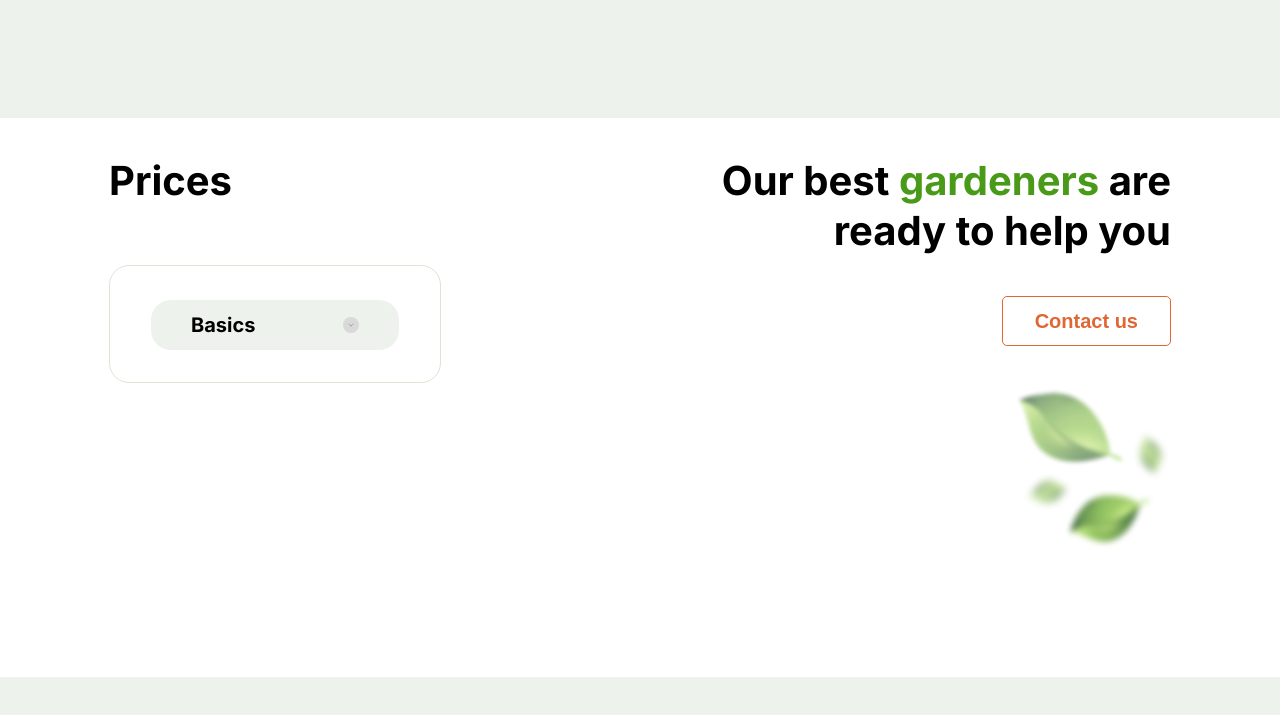
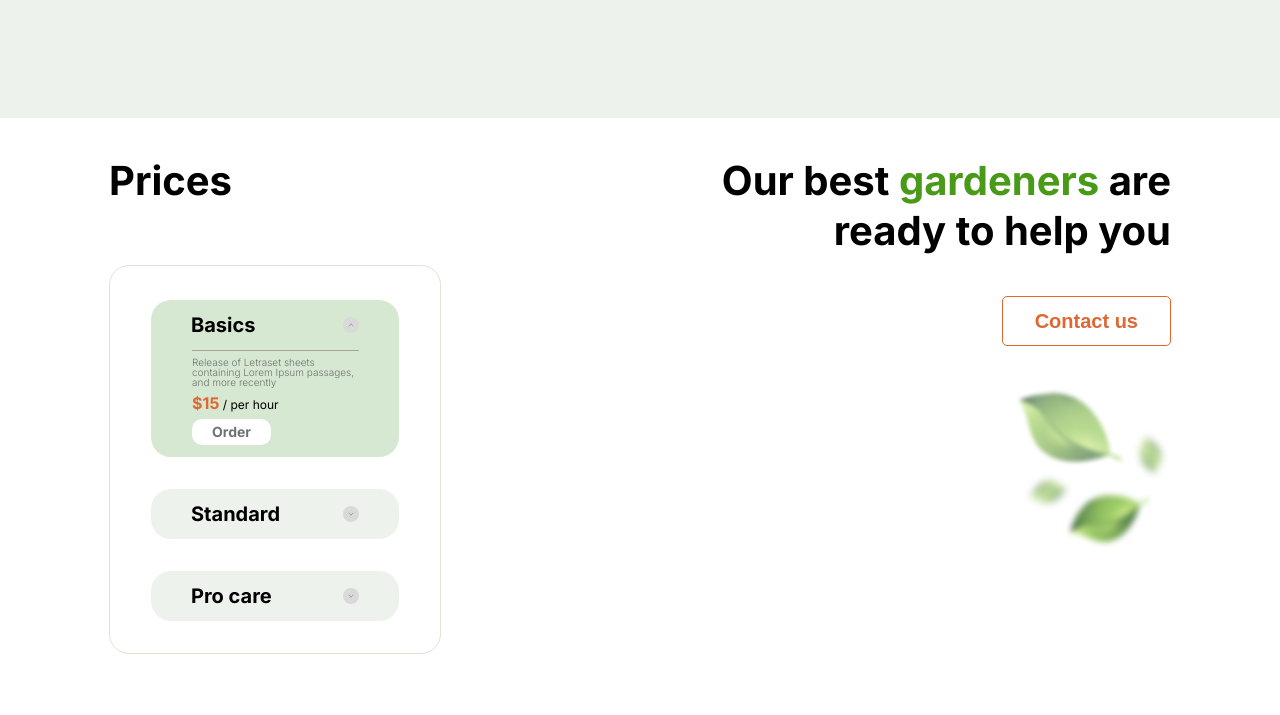
Before and after one commit to diegosaaan/Plants, a plain HTML site: page plants/index.html in a window 1280 px wide. Both pictures are taken after a click on the element "Basics". Shown: the part 2509-3224 px from the top of the page. Drawn offline with nearby package versions, Linux system fonts and the light colour scheme; a web font is replaced by a local one.

Commit message:
feat: add accordion

```diff
--- a/plants/css/style.css
+++ b/plants/css/style.css
@@ -393,10 +393,11 @@ img {
 /* SECTION PRICES */
 
 .prices__container {
+    display: flex;
+    justify-content: space-between;
+    align-items: flex-start;
     padding-top: 38px;
     padding-bottom: 110px;
-    display: flex;
-    justify-content: space-between;
 }
 
 .prices__heading {
@@ -471,10 +472,12 @@ img {
     max-height: 50px;
     border-radius: 20px;
     overflow: hidden;
+    transition: 0.3s ease-in-out;
 }
 
 .accordion__item--active {
-    max-height: 100%;
+    max-height: 200px;
+    transition: 0.3s ease-in-out;
 }
 
 .accordion__item:not(:last-child) {
@@ -497,6 +500,11 @@ img {
     transition: 0.3s ease-in-out;
 }
 
+.accordion__title--active {
+    background-color: #D6E7D2;
+    transition: 0.3s ease-in-out;
+}
+
 .accordion__title:hover,
 .accordion__title:active {
     background-color: #D6E7D2;
@@ -508,6 +516,11 @@ img {
     width: 16px;
     height: 16px;
     background-image: url(../assets/svg/accordion__arrow.svg);
+    transition: 0.3s ease-in-out;
+}
+
+.accordion__icon--active {
+    transform: rotate(180deg);
     transition: 0.3s ease-in-out;
 }
 
--- a/plants/index.html
+++ b/plants/index.html
@@ -233,7 +233,39 @@
                             <p class="accordion__price">
                                 <span class="accordion__price--orange">$15</span> / per hour
                             </p>
-                            <a href="" class="accordion__link">Order</a>
+                            <a href="#Contacts" class="accordion__link">Order</a>
+                        </div>
+                    </div>
+
+                    <div class="accordion__item">
+                        <div class="accordion__title">
+                            Standard
+                            <div class="accordion__icon"></div>
+                        </div>
+                        <div class="accordion__description">
+                            <p class="accordion__text">
+                                Release of Letraset sheets containing Lorem Ipsum passages, and more recently
+                            </p>
+                            <p class="accordion__price">
+                                <span class="accordion__price--orange">$25</span> / per hour
+                            </p>
+                            <a href="#Contacts" class="accordion__link">Order</a>
+                        </div>
+                    </div>
+
+                    <div class="accordion__item">
+                        <div class="accordion__title">
+                            Pro care
+                            <div class="accordion__icon"></div>
+                        </div>
+                        <div class="accordion__description">
+                            <p class="accordion__text">
+                                Release of Letraset sheets containing Lorem Ipsum passages, and more recently
+                            </p>
+                            <p class="accordion__price">
+                                <span class="accordion__price--orange">$35</span> / per hour
+                            </p>
+                            <a href="#Contacts" class="accordion__link">Order</a>
                         </div>
                     </div>
 
@@ -243,9 +275,9 @@
                 <p class="prices__text">
                     Our best <span class="prices__text--green">gardeners</span> are ready to help you
                 </p>
-                <button class="prices__button">
+                <a class="prices__button" href="#Contacts">
                     Contact us
-                </button>
+                </a>
                 <div class="prices__background"></div>
             </div>
         </div>
--- a/plants/js/index.js
+++ b/plants/js/index.js
@@ -31,7 +31,47 @@ menuCloseLinks.forEach(link => link.addEventListener("click", () => {
   menuBurger.classList.remove('burger-active');
 }))
 
-//
+// ACCORDION
+
+const accordionItem = document.querySelectorAll(".accordion__item");
+const accordionTitle = document.querySelectorAll(".accordion__title");
+const accordionIcon = document.querySelectorAll(".accordion__icon");
+let accordionItemArray;
+let indexOfOpenAccord = null;
+
+const openAccrodion = (index) => {
+  accordionItem[index].classList.add("accordion__item--active");
+  accordionTitle[index].classList.add("accordion__title--active");
+  accordionIcon[index].classList.add("accordion__icon--active");
+}
+
+const closeAccordion = (index) => {
+  accordionItem[index].classList.remove("accordion__item--active");
+  accordionTitle[index].classList.remove("accordion__title--active");
+  accordionIcon[index].classList.remove("accordion__icon--active");
+}
+
+  accordionTitle.forEach((item, index) => {
+    item.addEventListener("click", () => {
+      accordionItemArray = Array.from(accordionItem);
+
+      accordionItemArray.forEach((i, index) => {
+        if(i.classList.contains("accordion__item--active")) {
+          indexOfOpenAccord = index;
+        }
+      })
+
+      if (indexOfOpenAccord === null) {
+        openAccrodion(index);
+      } else if (item.classList.contains("accordion__title--active")) {
+        closeAccordion(index);
+      } else if (indexOfOpenAccord !== null && item.classList.contains("accordion__title--active") == false) {
+        closeAccordion(indexOfOpenAccord);
+        openAccrodion(index);
+      }
+  });
+});
+
 
 // SERVICE
 
@@ -63,35 +103,35 @@ allBtn.forEach(btn => {
 
     if (btnArray.every(btn => btn.classList.contains("btn--active") == false)) {
       allItem.forEach(item => {
-        item.classList.remove("service__item--active")
+        item.classList.remove("service__item--active");
       })};
 
       // Добавлять блюр, если кнопка нажата
 
-      if(btnGardens.classList.contains("btn--active") ) {
-        itemLawn.classList.add("service__item--active")
+      if (btnGardens.classList.contains("btn--active") ) {
+        itemLawn.classList.add("service__item--active");
 
         itemPlanting.forEach(item => {
           item.classList.add("service__item--active")
         });
       };
 
-      if(btnLawn.classList.contains("btn--active")) {
+      if (btnLawn.classList.contains("btn--active")) {
 
         itemPlanting.forEach(item => {
-          item.classList.add("service__item--active")
+          item.classList.add("service__item--active");
         });
 
         itemGardens.forEach(item => {
-          item.classList.add("service__item--active")
+          item.classList.add("service__item--active");
         });
       };
 
-      if(btnPlanting.classList.contains("btn--active") ) {
-        itemLawn.classList.add("service__item--active")
+      if (btnPlanting.classList.contains("btn--active") ) {
+        itemLawn.classList.add("service__item--active");
 
         itemGardens.forEach(item => {
-          item.classList.add("service__item--active")
+          item.classList.add("service__item--active");
         });
       };
 
@@ -99,17 +139,17 @@ allBtn.forEach(btn => {
 
       if (btnGardens.classList.contains("btn--active")) {
         itemGardens.forEach(item => {
-          item.classList.remove("service__item--active")
+          item.classList.remove("service__item--active");
         })
       };
 
       if (btnLawn.classList.contains("btn--active")) {
-        itemLawn.classList.remove("service__item--active")
+        itemLawn.classList.remove("service__item--active");
       };
 
       if (btnPlanting.classList.contains("btn--active")) {
         itemPlanting.forEach(item => {
-          item.classList.remove("service__item--active")
+          item.classList.remove("service__item--active");
         })
       };
   });
```
